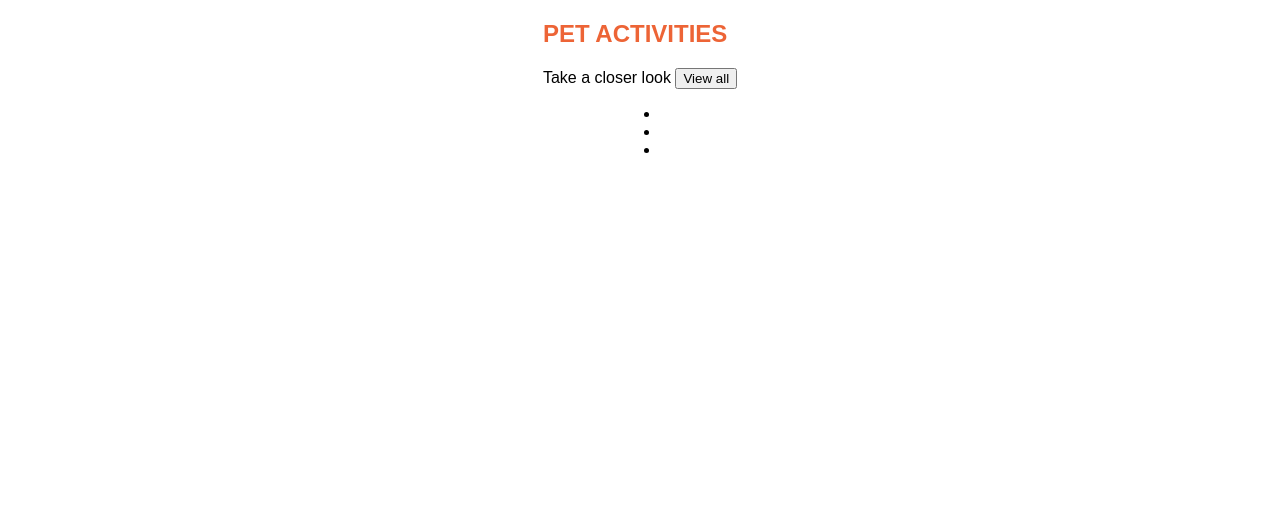
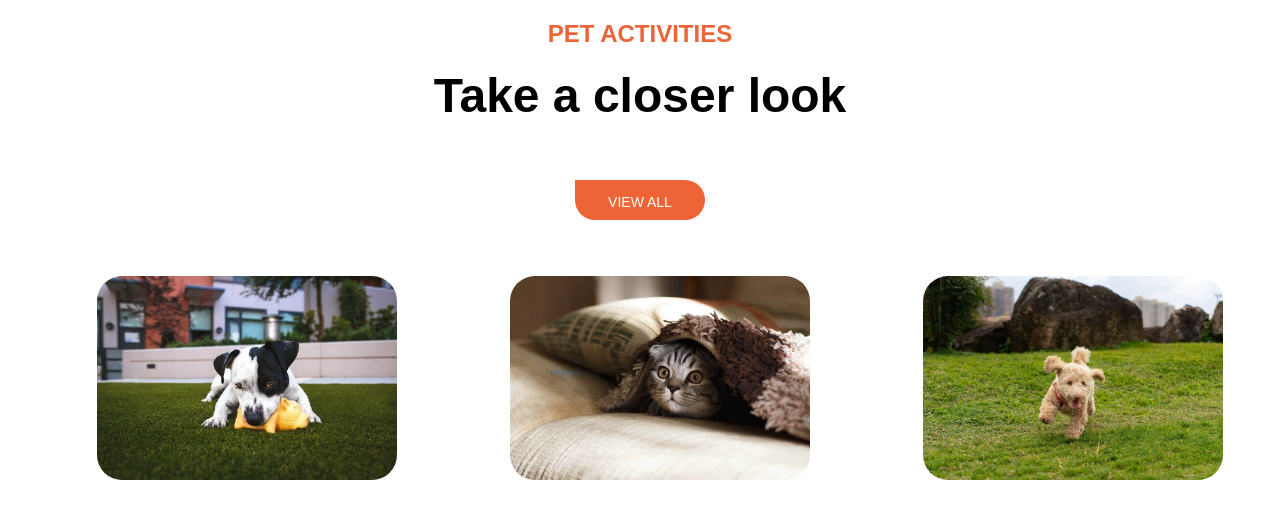
Before and after one commit to AnaCatanaR/202301-w1ch4-ana-catana, a website built with Parcel: page src/index.html in a window 1280 px wide. Built offline with nearby package versions, Linux system fonts and the light colour scheme; files whose address does not match are found by name.

Commit message:
Add styles for buttons and img from index

```diff
--- a/src/css/style.css
+++ b/src/css/style.css
@@ -9,6 +9,7 @@
 :root {
   --color-accent: #ed6436;
   --font-main: "Nunito", sans-serif;
+  --button-border-radius: 0 25px 25px 25px;
 }
 
 body {
@@ -25,5 +26,61 @@ body {
 
 h1 {
   color: var(--color-accent);
+}
+
+.pet-activity {
   display: flex;
+  flex-direction: column;
+  align-items: center;
 }
+
+.pet-activity__info {
+  font-family: var(--font-main);
+  font-weight: 800;
+  font-size: 3rem;
+  text-align: center;
+  margin-bottom: 57px;
+}
+
+.pet-activity__button {
+  background-color: var(--color-accent);
+  color: #fff;
+  padding: 14px 20px;
+  font-size: 14px;
+  border: none;
+  border-radius: var(--button-border-radius);
+  width: 130px;
+  height: 40px;
+}
+
+.main-photos {
+  display: flex;
+  justify-content: center;
+  width: 100vw;
+}
+
+.activity-cards__card {
+  width: 300px;
+  height: auto;
+}
+
+img {
+  border-radius: 25px;
+  object-fit: cover;
+  width: 100%;
+  height: 100%;
+}
+
+ul {
+  display: flex;
+  flex-direction: row;
+  flex-wrap: wrap;
+  justify-content: space-around;
+  list-style-type: none;
+  margin-top: 56px;
+  width: 100vw;
+}
+
+li {
+  margin-bottom: 30px;
+}
--- a/src/index.html
+++ b/src/index.html
@@ -16,16 +16,21 @@
   <section class="pet-activity">
     <h1 class="pet-activity__title">PET ACTIVITIES</h1>
     <span class="pet-activity__info">Take a closer look</span>
-    <button class="pet-activity__button">View all</button>
+    <button class="pet-activity__button">VIEW ALL</button>
   </section>
 
-  <section>
+  <section class="main-photos">
     <ul class="activity-cards">
-      <li class="activity-cards__card"></li>
-      <li class="activity-cards__card"></li>
-      <li class="activity-cards__card"></li>
+      <li class="activity-cards__card">
+        <img src="/src/img/01.jpg" alt="dog that plays wit a yellow toy">
+      </li>
+      <li class="activity-cards__card">
+        <img src="/src/img/02.jpg" alt="cat under a rug ">
+      </li>
+      <li class="activity-cards__card">
+        <img src="/src/img/03.jpg" alt="dog running towards the camera">
+      </li>
     </ul>
-
   </section>
 </main>
 
```
